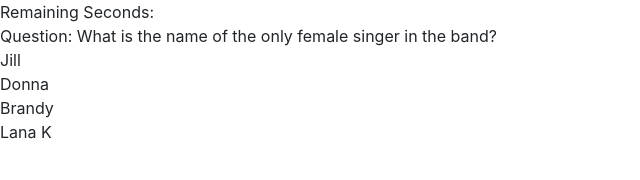
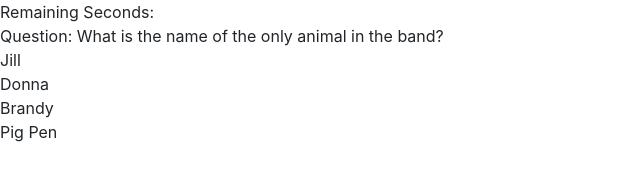
Before and after one commit to caldwell-bob/TriviaGame, a plain HTML site: page index.html in a window 1280 px wide. Shown: the full height of the page, 0-640 px from the left. Drawn offline with nearby package versions, Linux system fonts and the light colour scheme.

Commit message:
tweaking iterating though the array..save point 1

```diff
--- a/assets/javascript/app.js
+++ b/assets/javascript/app.js
@@ -11,16 +11,15 @@ var trivia = {
 
   // TODO determimne best way to handle countdown timer
 
-
   initQuestionBank: function() {
     (questionBank = [
       {
-        question: "What is the name of the only female singer in the band?",
-        answer: "Donna",
+        question: "What is the name of the only animal in the band?",
+        answer: "Pig Pen",
         selection_0: "Jill",
         selection_1: "Donna",
         selection_2: "Brandy",
-        selection_3: "Lana K"
+        selection_3: "Pig Pen"
       },
       {
         question: "What is the name of the only female singer in the band?",
@@ -32,33 +31,54 @@ var trivia = {
       }
     ]),
       console.log("Number of Questions: " + questionBank.length);
-      return questionBank
+    return questionBank;
   },
 
   updateDisplay: function() {},
 
   nextQuestion: function(questionObj) {
-      console.log("inside of nextQuestion");
-      // TODO update Countdown Timer and write to Div
-      // TODO Display next question in array
-      // TODO Display the new selections
+    console.log("inside of nextQuestion");
+    console.log(questionObj);
+
+    // TODO update Countdown Timer and write to Div
+    // TODO Display next question in array
+    // TODO Display the new selections
     //   $("#remainingSecs").text = "Remaining Seconds: <need to add functionality";
     // trivia.remainingDiv.text("Remaining Seconds: <need to add functionality");
-    trivia.remainingDiv.innerHTML = ("Remaining Seconds: <need to add functionality");
-    trivia.questionDiv.innerHTML = ("Question: " + questionObj.question);
-    trivia.selectionDiv_0.innerHTML = (questionObj.selection_0);
-    trivia.selectionDiv_1.innerHTML = (questionObj.selection_1);
-    trivia.selectionDiv_2.innerHTML = (questionObj.selection_2);
-    trivia.selectionDiv_3.innerHTML = (questionObj.selection_3);
-    console.log(questionObj);
+    trivia.remainingDiv.innerHTML =
+      "Remaining Seconds: <need to add functionality";
+    trivia.questionDiv.innerHTML = "Question: " + questionObj.question;
+    trivia.selectionDiv_0.innerHTML = questionObj.selection_0;
+    trivia.selectionDiv_1.innerHTML = questionObj.selection_1;
+    trivia.selectionDiv_2.innerHTML = questionObj.selection_2;
+    trivia.selectionDiv_3.innerHTML = questionObj.selection_3;
 
+
+
+    console.log("leaving nextQuestion");
   },
 
   playTrivia: function() {
+    let selected = false;
     console.log("Inside playTrivia");
     questionBank = this.initQuestionBank();
-    // console.log(questionBank[1].answer);
-    trivia.nextQuestion(questionBank[0]);
+    console.log(questionBank);
+
+    for (i = 0; i < questionBank.length; i++) {
+      console.log("tresting " + "I is : "+ i + questionBank[i]);
+
+      trivia.nextQuestion(questionBank[i]);
+      break;
+      console.log("Why am I out of nextQuestion with nothing displayed yet?");
+
+      $(".selectOption").click(function() {
+
+        console.log("selected-----");
+        selected = true;
+      });
+
+      console.log(i);
+    }
   }
 };
 
--- a/index.html
+++ b/index.html
@@ -23,10 +23,10 @@
     <div id="question"></div>
     <div id="outcome"></div>
     <div id="correct"></div>
-    <div id="selection_0"></div>
-    <div id="selection_1"></div>
-    <div id="selection_2"></div>
-    <div id="selection_3"></div>
+    <div id="selection_0" class="selectOption"></div>
+    <div id="selection_1" class="selectOption"></div>
+    <div id="selection_2" class="selectOption"></div>
+    <div id="selection_3" class="selectOption"></div>
 
     <script src="assets/javascript/app.js"></script>
 
```
